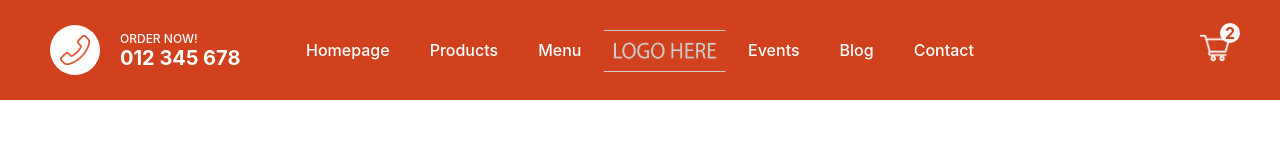
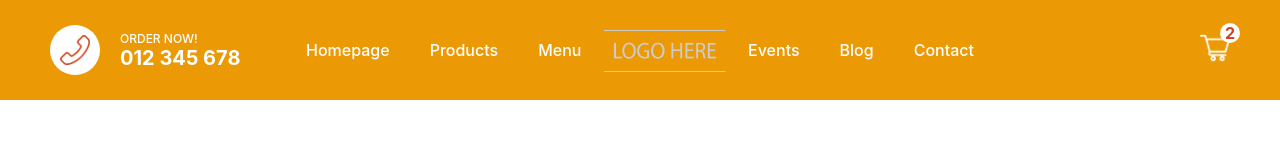
Before and after one commit to jerehellstrom/sovelluskehitysprojekti, a Next.js app: page / in a window 1280 px wide. Shown: the top 146 px of the page. Built offline with nearby package versions, Linux system fonts and the light colour scheme; no server answers; the database is empty.

Commit message:
Update Navbar.module.css

```diff
--- a/styles/Navbar.module.css
+++ b/styles/Navbar.module.css
@@ -1,7 +1,7 @@
 .container {
   height: 100px;
   padding: 0px 50px;
-  background-color: #d1411e;
+  background-color: #eb9a05;
   display: flex;
   align-items: center;
   justify-content: space-between;
```
